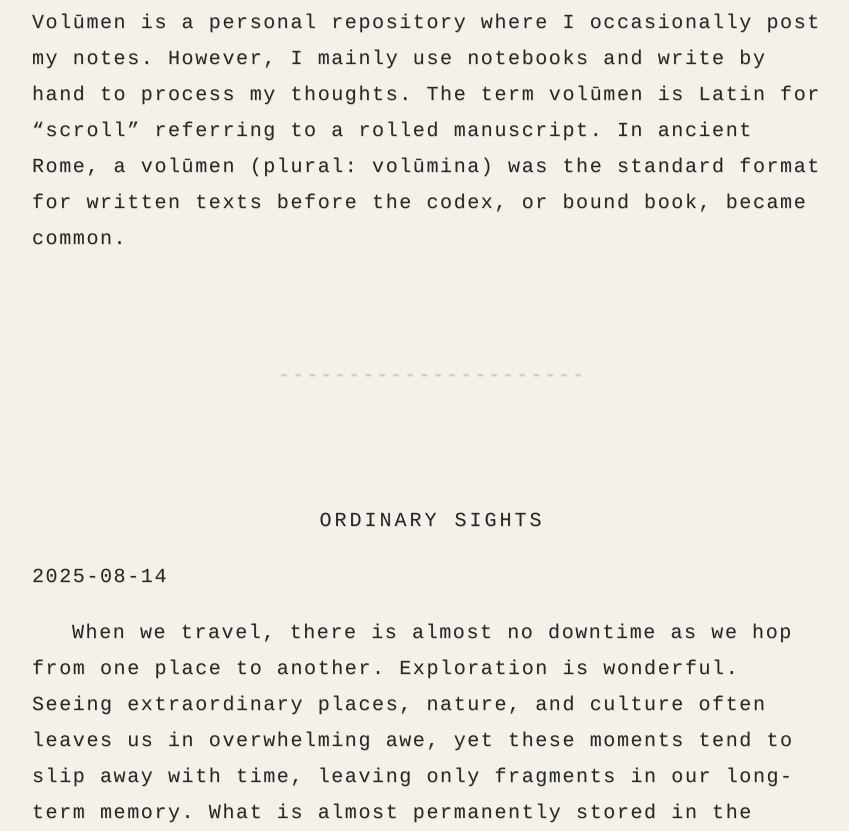
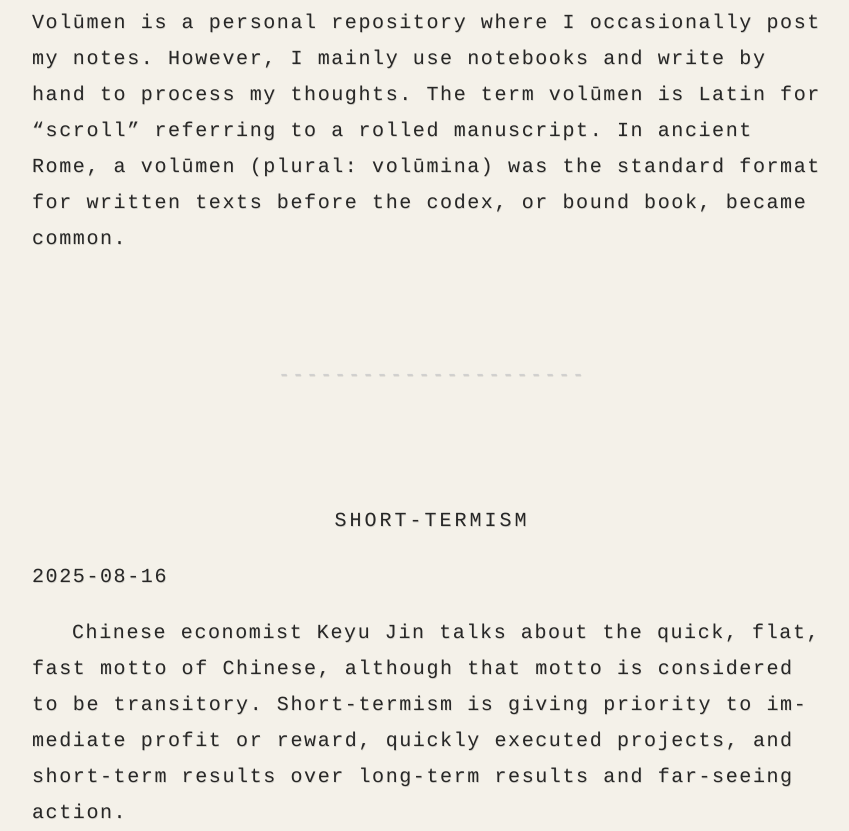
Before and after one commit to volumen25/notes, a plain HTML site: page index.html in a window 1280 px wide. Shown: the part 121-952 px from the top of the page, without its empty margins (208-1057 px from the left). Drawn offline with Linux system fonts and the light colour scheme.

Commit message:
modified:   content/2025-08-14-sights.md 	new file:   content/2025-08-16-short.md 	modified:   index.html

```diff
--- a/index.html
+++ b/index.html
@@ -18,8 +18,20 @@ became common.</p>
 
 <hr>
 
+<h1 id="short-termism">Short-termism</h1>
+<p>2025-08-16</p>
+<p>Chinese economist Keyu Jin talks about the quick, flat, fast motto of
+Chinese, although that motto is considered to be transitory.
+Short-termism is giving priority to immediate profit or reward, quickly
+executed projects, and short-term results over long-term results and
+far-seeing action.</p>
+<div id="refs" role="list">
+
+</div>
+
+<hr>
 <h1 id="ordinary-sights">Ordinary Sights</h1>
-<p>2025-08-14</p>
+<p>2025-08-16</p>
 <p>When we travel, there is almost no downtime as we hop from one place
 to another. Exploration is wonderful. Seeing extraordinary places,
 nature, and culture often leaves us in overwhelming awe, yet these
@@ -27,7 +39,7 @@ moments tend to slip away with time, leaving only fragments in our
 long-term memory. What is almost permanently stored in the mind,
 however, are some ordinary parts of experiences and the sensations they
 evoked: a quiet street with rundown houses, yet somehow charming, or a
-walk on flat terrain by the rice fields, bringing truly remarkable
+walk on flat terrain by the rice paddies, bringing truly remarkable
 emotions despite seemingly unremarkable perceptions for most people. I
 find this hard to grasp and somewhat bizarre, but I must accept it.
 Ordinary sights, extraordinary memories.</p>
@@ -798,6 +810,7 @@ typeface.</p>
 <hr>
 <h1>Index</h1>
 <ul>
+<li><a href="#short-termism">Short-termism</a></li>
 <li><a href="#ordinary-sights">Ordinary Sights</a></li>
 <li><a href="#experiments-vs-exercises">Experiments vs. Exercises</a></li>
 <li><a href="#80-percent-limit">80 Percent Limit</a></li>
```
Also changed, not shown: fragments/2025-08-14-sights.html (+2 -2 lines), fragments/2025-08-16-short.html (added, +10 -0 lines), 2 other files.
